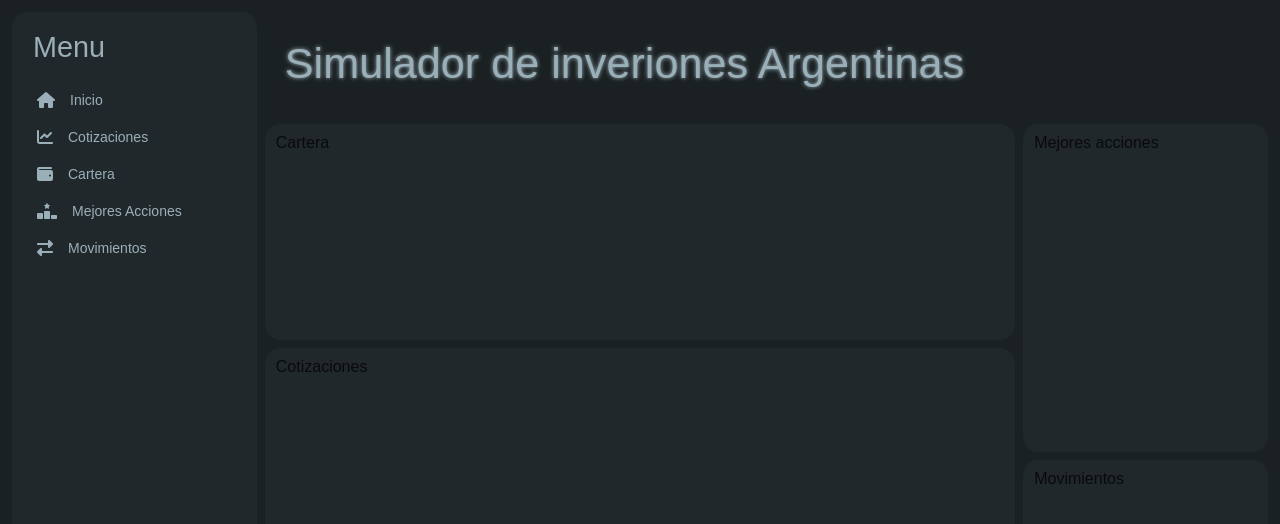
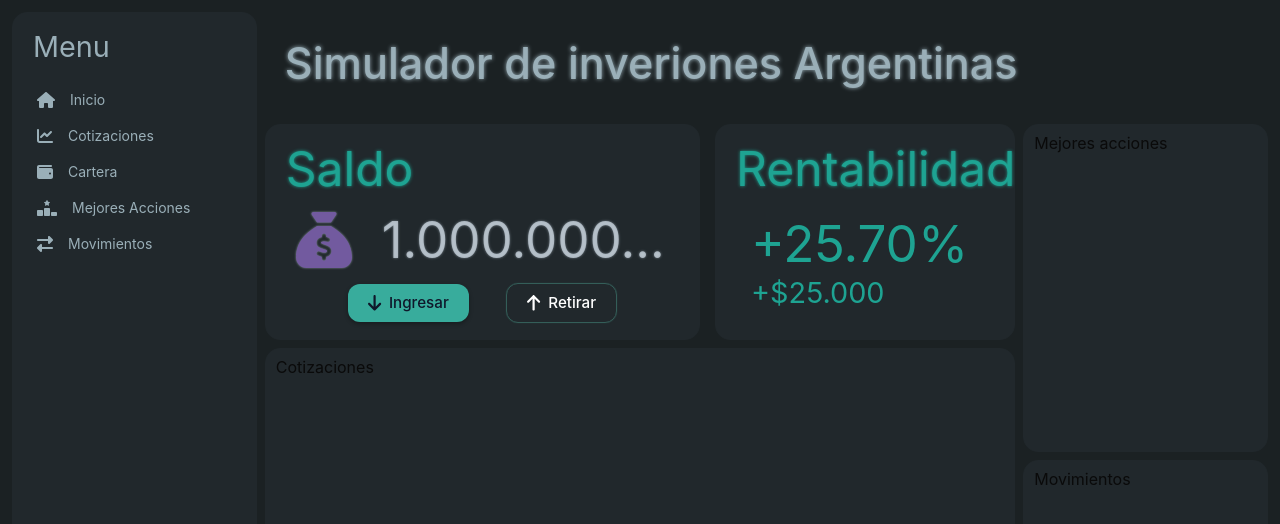
Before and after one commit to josegermannat/App_inversiones, a React (Vite) app in the folder client/: page / in a window 1280 px wide. Shown: the top 524 px of the page. Built offline with nearby package versions, Linux system fonts and the light colour scheme.

Commit message:
se estilizo la card cartera

```diff
--- a/client/src/components/home/CardCartera.jsx
+++ b/client/src/components/home/CardCartera.jsx
@@ -1,9 +1,44 @@
 import "../../styles/components/CardCartera.css";
+import { Button } from "../ui/Button";
+import { FontAwesomeIcon } from "@fortawesome/react-fontawesome";
+import { faSackDollar } from "@fortawesome/free-solid-svg-icons";
+import { faArrowDown, faArrowUp } from "@fortawesome/free-solid-svg-icons";
+import { Card3DEffect } from "../ui/Card3DEffect";
+export default function CardCartera({dineroUsuario,rentabilidadPorcentaje,rentabilidadDinero}) {
+  return (
+    <div className="home__cartera">
 
-export default function CardCartera() {
-  return (
-    <div className="card-home home__cartera">
-      Cartera
+  <Card3DEffect className="card-home cartera__dinero">
+
+    <h2>Saldo</h2>
+        <div>
+          <div className="dinero__container">
+             <span><FontAwesomeIcon className="dinero-icon" icon={faSackDollar} /></span>
+             <span>{dineroUsuario}1.000.000...</span>
+          </div>
+        <div className="dinero__buttons">
+            <Button icon={<FontAwesomeIcon icon={faArrowDown} />} variant="primary">
+              Ingresar
+            </Button>
+            <Button icon={<FontAwesomeIcon icon={faArrowUp} />} variant="secundary">
+             Retirar
+             </Button>
+          </div>
+         </div>
+       </Card3DEffect>
+
+
+
+
+         <Card3DEffect className="card-home cartera__rentabilidad">
+
+          <h2>Rentabilidad</h2>
+               <div className="container__rentabilidades">
+              <span>+{rentabilidadPorcentaje}25.70%</span>
+               <span className="rentabilidad__dinero">+{rentabilidadDinero}$25.000</span>
+               </div>
+
+         </Card3DEffect>
     </div>
   );
 }
--- a/client/src/components/home/CardCotizaciones.jsx
+++ b/client/src/components/home/CardCotizaciones.jsx
@@ -1,10 +1,10 @@
 import "../../styles/components/CardCotizaciones.css";
-
+import { Card3DEffect } from "../ui/Card3DEffect";
 
 export default function CardCotizaciones() {
   return (
-    <div className="card-home home__cotizaciones">
+    <Card3DEffect className="card-home home__cotizaciones">
       Cotizaciones
-    </div>
+    </Card3DEffect>
   );
 }
--- a/client/src/components/home/CardMejoresAcciones.jsx
+++ b/client/src/components/home/CardMejoresAcciones.jsx
@@ -1,10 +1,10 @@
 import "../../styles/components/CardMejoresAcciones.css";
-
+import { Card3DEffect } from "../ui/Card3DEffect";
 
 export default function CardMejoresAcciones() {
   return (
-    <div className="card-home home__mejores-acciones">
+    <Card3DEffect className="card-home home__mejores-acciones">
       Mejores acciones
-    </div>
+    </Card3DEffect>
   );
 }
--- a/client/src/components/home/CardMovimientos.jsx
+++ b/client/src/components/home/CardMovimientos.jsx
@@ -1,10 +1,10 @@
 import "../../styles/components/CardMovimientos.css";
 
-
+import { Card3DEffect } from "../ui/Card3DEffect";
 export default function CardMovimientos() {
   return (
-    <div className="card-home home__movimientos">
+    <Card3DEffect className="card-home home__movimientos">
       Movimientos
-    </div>
+    </Card3DEffect>
   );
 }
--- a/client/src/components/home/SidebarMenu.jsx
+++ b/client/src/components/home/SidebarMenu.jsx
@@ -8,13 +8,15 @@ import {
   faRightLeft,
 } from "@fortawesome/free-solid-svg-icons";
 
+import { Card3DEffect } from "../ui/Card3DEffect";
 
 
  import { SidebarButton } from "../ui/SidebarButton";
  export default function SidebarMenu() {
   return (
-    <div className="card-home home__menu">
-   <div className="menu__titulo">
+    <Card3DEffect className="card-home home__menu">
+
+         <div className="menu__titulo">
     <h2>Menu</h2>
     </div>
       <div>
@@ -28,6 +30,7 @@ import {
 
 <SidebarButton ruta="/movimientos" icon={<FontAwesomeIcon icon={faRightLeft} />} texto="Movimientos" />
          </div>
-    </div>
+
+    </Card3DEffect>
   );
 }
--- /dev/null
+++ b/client/src/components/ui/Button.jsx
@@ -0,0 +1,12 @@
+// src/components/ui/Button.jsx
+import React from "react";
+import "../../styles/components/ui/Button.css";
+
+export function Button({ children, icon = null, onClick, variant = "primary" }) {
+  return (
+    <button className={`button button--${variant}`} onClick={onClick}>
+      {icon && <span className="button__icon">{icon}</span>}
+      <span className="button__text">{children}</span>
+    </button>
+  );
+}
--- /dev/null
+++ b/client/src/components/ui/Card3deffect.jsx
@@ -0,0 +1,36 @@
+// src/components/ui/Card3DEffect.jsx
+import React, { useRef } from "react";
+
+
+// Card3DEffect.jsx
+export function Card3DEffect({ children, className = "" }) {
+  const cardRef = useRef(null);
+
+  const handleMouseMove = (e) => {
+    const card = cardRef.current;
+    const rect = card.getBoundingClientRect();
+    const x = e.clientX - rect.left;
+    const y = e.clientY - rect.top;
+    const centerX = rect.width / 2;
+    const centerY = rect.height / 2;
+    const rotateX = ((y - centerY) / centerY) * -10;
+    const rotateY = ((x - centerX) / centerX) * 10;
+    card.style.transform = `rotateX(${rotateX}deg) rotateY(${rotateY}deg)`;
+  };
+
+  const resetTransform = () => {
+    const card = cardRef.current;
+    card.style.transform = "rotateX(0deg) rotateY(0deg)";
+  };
+
+  return (
+    <div
+      className={` ${className}`}
+      ref={cardRef}
+      onMouseMove={handleMouseMove}
+      onMouseLeave={resetTransform}
+    >
+      {children}
+    </div>
+  );
+}
--- a/client/src/styles/components/CardCartera.css
+++ b/client/src/styles/components/CardCartera.css
@@ -4,4 +4,78 @@
   grid-row: span 2 / span 2;
   grid-column-start: 2;
   grid-row-start: 2;
+background-color: none;
+  display: flex;
+  gap: 2%;
 }
+
+.home__cartera h2 {
+  font-size: 3rem;
+  color:#1EA392 ;
+  text-shadow: 0 0 3.5px #1EA392;
+
+}
+.cartera__dinero{
+  width: 60%;
+  height: 100%;
+  padding: 20px;
+}
+
+.cartera__dinero > div{
+width: 100%;
+height: 90%;
+padding: 15px 10px;
+}
+.dinero__container{
+  height: 50%;
+  width: 100%;
+    display: flex;
+  justify-content: start;
+  align-items: center;
+  gap: 8%;
+}
+.dinero__buttons{
+  display: flex;
+  justify-content: center;
+  align-items: center;
+ height: 50%;
+ width: 100%;
+ gap: 10%;
+}
+.dinero__container span{
+  font-size: 3.2rem;
+  color:#cad5dec1 ;
+  text-shadow:0 0 2.5px #7B8790;
+}
+.dinero__container .dinero-icon{
+  font-size: 3.5rem;
+  color: #725A9F;
+ filter: drop-shadow(0 0 1px #7B8790);
+}
+
+
+
+.cartera__rentabilidad{
+  width: 40%;
+  padding: 20px;
+}
+
+.container__rentabilidades{
+  width: 40%;
+  display: flex;
+  flex-direction: column;
+  justify-content: center;
+  align-items: start;
+  padding-left: 15px;
+  height: 80%;
+  width: 100%;
+ gap: 10px
+ ;
+}
+.cartera__rentabilidad div  span{
+  font-size: 3.2rem;
+  color: #1EA392;
+}
+.cartera__rentabilidad div .rentabilidad__dinero{
+  font-size: 1.8rem;
+}
--- /dev/null
+++ b/client/src/styles/components/ui/Button.css
@@ -0,0 +1,42 @@
+.button {
+  display: inline-flex;
+  align-items: center;
+  gap: 8px;
+  padding: 10px 20px;
+  border-radius: 12px;
+  font-family: 'Inter', sans-serif;
+  font-weight: 500;
+  font-size: 0.95rem;
+  border: none;
+  cursor: pointer;
+  transition: all 0.2s ease;
+  box-shadow: 0 2px 4px rgba(0, 0, 0, 0.3);
+}
+
+.button__icon {
+  font-size: 1.1rem;
+  display: flex;
+  align-items: center;
+}
+
+/* Estilo para el botón "Ingresar" */
+.button--primary {
+  background-color: #38ac9c;
+  color: #0F172A;
+}
+
+.button--primary:hover {
+  background-color: #26c4af;
+}
+
+/* Estilo para el botón "Retirar" */
+.button--secundary {
+  background-color: transparent;
+  color: #fff;
+  border: 1px solid #345e59;
+  box-shadow: 0 0 1px #345e59;
+}
+
+.button--secundary:hover {
+  background-color: #bc3535;
+}
--- a/client/src/styles/pages-styles/HomePage.css
+++ b/client/src/styles/pages-styles/HomePage.css
@@ -9,9 +9,16 @@
   padding: 12px;
 }
 
-.card-home{
-  background-color:#21282C ;
+.card-home {
+  background-color: #21282C;
   border: 1px solid #21282C;
   border-radius: 15px;
   padding: 10px;
+  transition: transform 0.1s ease, border 1s ease;
+  cursor: pointer;
+
 }
+.card-home:hover{
+  border: 1px solid #38ac9c ;
+
+}
--- a/client/src/styles/reset.css
+++ b/client/src/styles/reset.css
@@ -45,7 +45,7 @@ q:before, q:after {
 table {
 	border-collapse: collapse;
 	border-spacing: 0;
-}@import url('https://fonts.googleapis.com/css2?family=Nunito+Sans:ital,opsz,wght@0,6..12,200..1000;1,6..12,200..1000&family=Nunito:ital,wght@0,200..1000;1,200..1000&family=Roboto:ital,wght@0,100..900;1,100..900&display=swap');
+}@import url('https://fonts.googleapis.com/css2?family=Inter:ital,opsz,wght@0,14..32,100..900;1,14..32,100..900&display=swap');
 body{
-    font-family: "Nunito Sans", sans-serif;
+	font-family: "Inter", sans-serif;
 }
```
